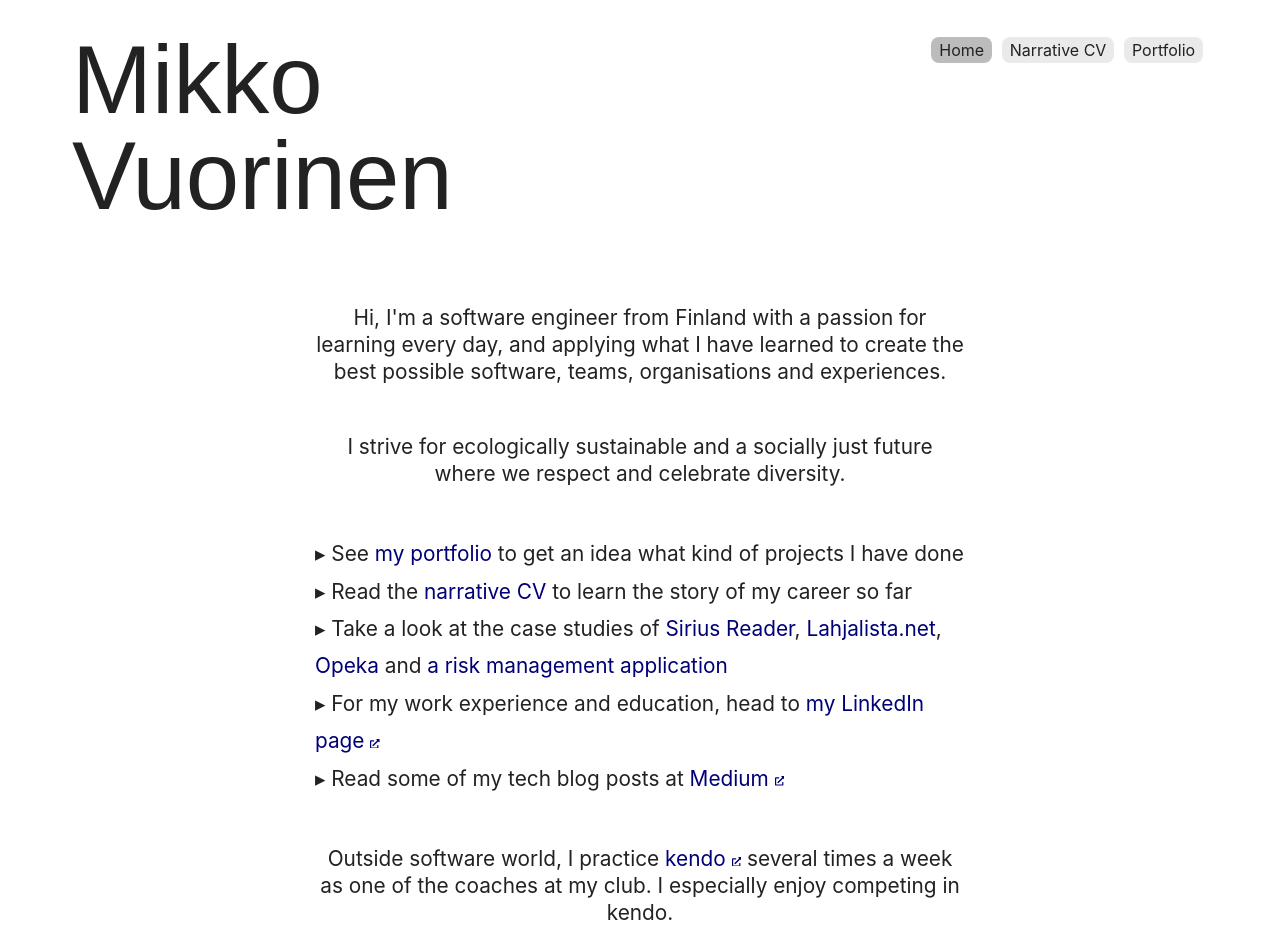
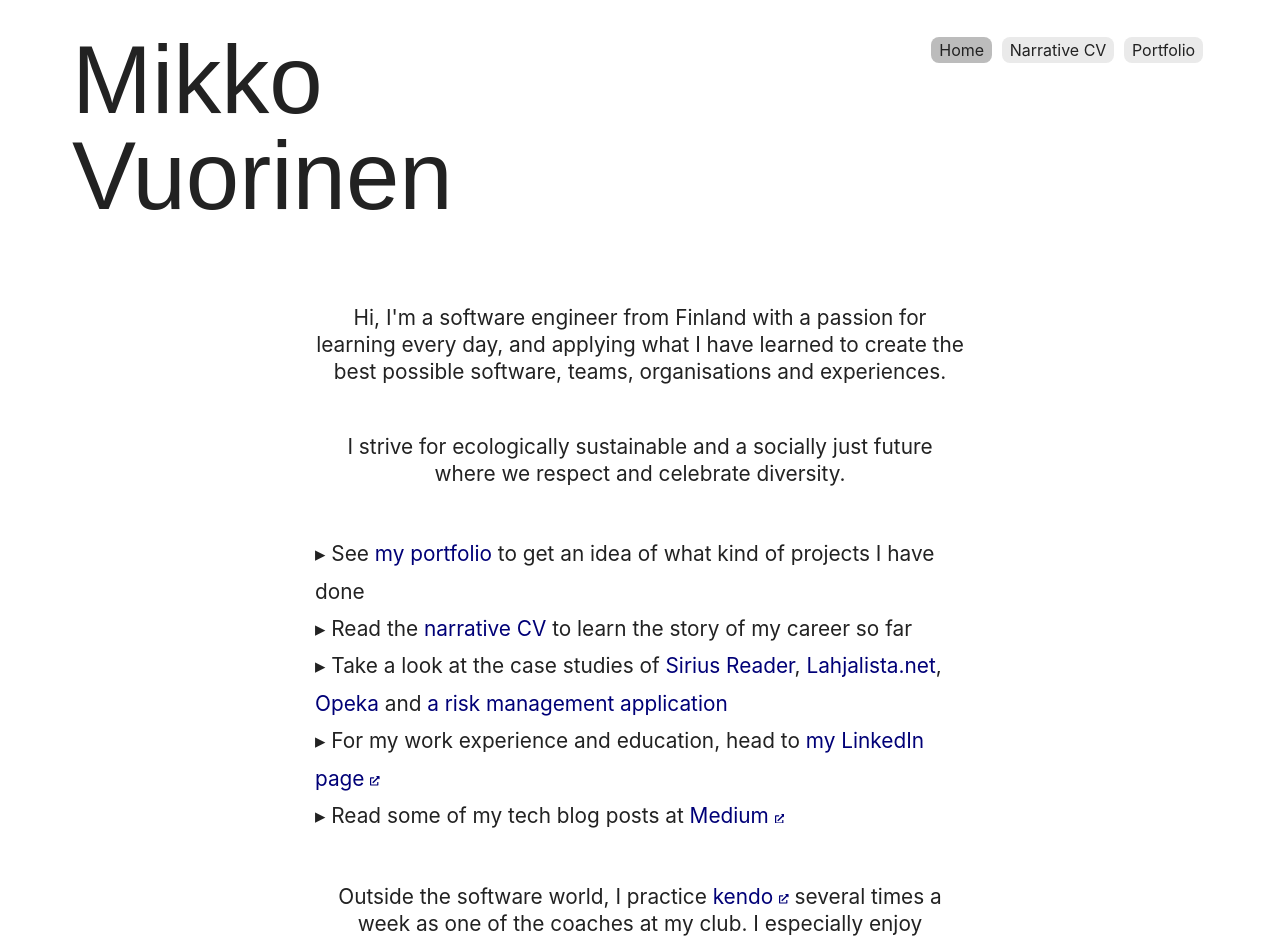
Before and after one commit to vuorinem/mikko.vuorinen.info, a Next.js app: page / in a window 1280 px wide. Shown: the top 939 px of the page. Built offline with nearby package versions, Linux system fonts and the light colour scheme; a web font is replaced by a local one.

Commit message:
Fix typos on front page

```diff
--- a/app/page.tsx
+++ b/app/page.tsx
@@ -18,7 +18,7 @@ export default function Home() {
       </p>
 
       <ul className={styles.links}>
-        <li>▸ See <Link href="/portfolio">my portfolio</Link> to get an idea what kind of projects I have done</li>
+        <li>▸ See <Link href="/portfolio">my portfolio</Link> to get an idea of what kind of projects I have done</li>
         <li>▸ Read the <Link href="/narrative-cv">narrative CV</Link> to learn the story of my career so far</li>
         <li>▸ Take a look at the case studies of <Link href="/narrative-cv#casestudy-siriusreader">Sirius Reader</Link>, <Link href="/narrative-cv#casestudy-lahjalista">Lahjalista.net</Link>, <Link href="/narrative-cv#casestudy-opeka">Opeka</Link> and <Link href="/narrative-cv#casestudy-riskmanagement">a risk management application</Link></li>
         <li>▸ For my work experience and education, head to <ExternalLink href="https://www.linkedin.com/in/mikkovuorinen/">my LinkedIn page</ExternalLink></li>
@@ -26,7 +26,7 @@ export default function Home() {
       </ul>
 
       <p className={styles.description}>
-        Outside software world, I practice
+        Outside the software world, I practice
         {' '}<ExternalLink href="https://en.wikipedia.org/wiki/Kendo">kendo</ExternalLink>{' '}
         several times a week as one of the coaches at my club. I especially enjoy competing
         in kendo.
```
